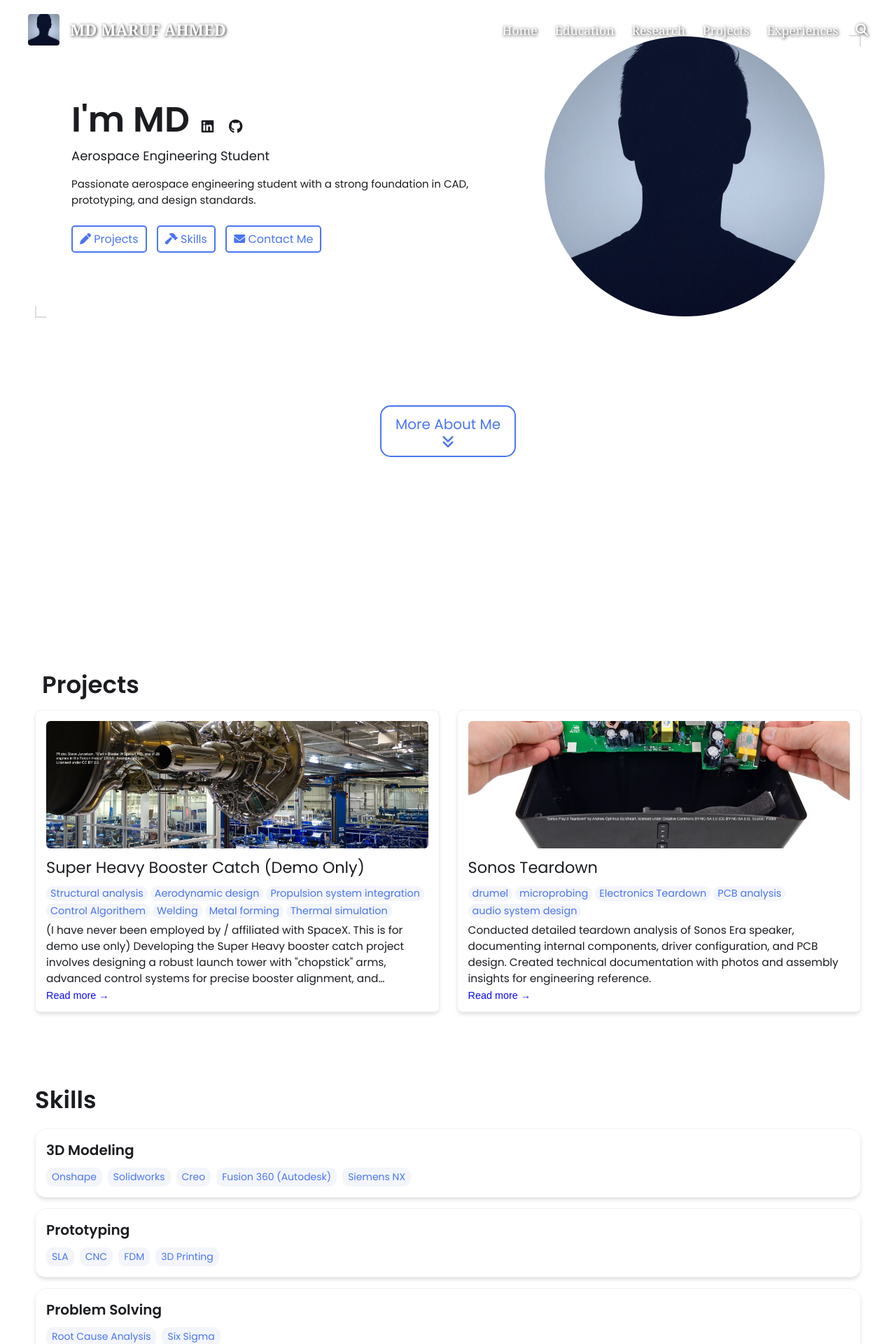
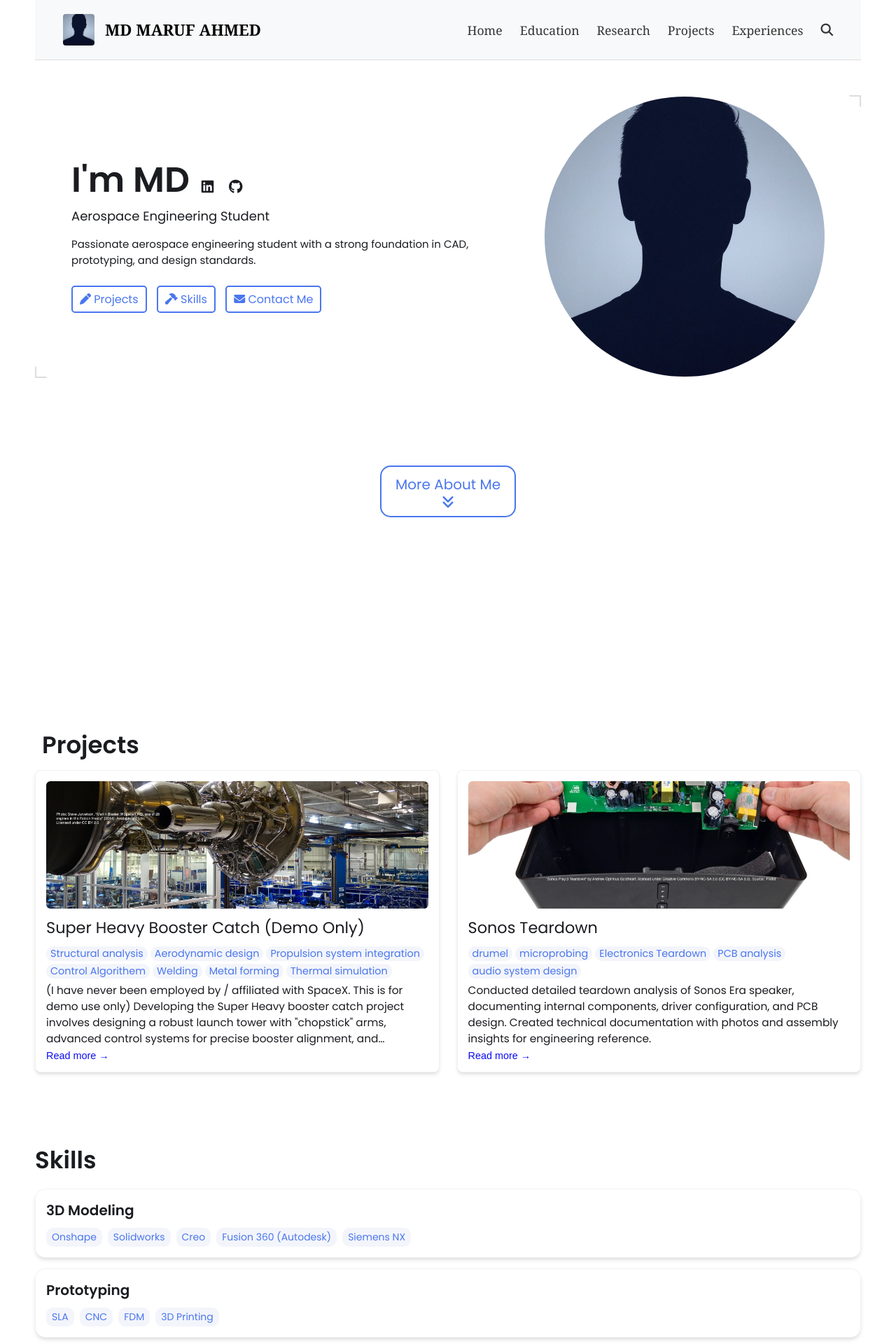
Before and after one commit to maruf066/maruf066.github.io, a Jekyll site: the page built from index.html, in a window 1280 px wide. Shown: the top 1920 px of the page at 70% size. Built offline with Jekyll 4.4.1, drawn with Linux system fonts in a browser that asks for light colours.

Commit message:
Update navbar.html

```diff
--- a/_includes/navbar.html
+++ b/_includes/navbar.html
@@ -1,24 +1,40 @@
 <!-- _includes/navbar.html -->
-<div style="position: absolute; top: 0; left: 0; width: 100%; z-index: 9999; display: flex; justify-content: space-between; align-items: center; padding: 20px 40px; box-sizing: border-box; background: transparent; font-family: Georgia, 'Times New Roman', serif;">
+{% if page.url == "/" or page.url == "/index.html" %}
+  <!-- HOME PAGE STYLES (Light background, dark text) -->
+  {% assign nav_position = "relative" %}
+  {% assign nav_bg = "#f8f9fa" %}
+  {% assign nav_text = "#000000" %}
+  {% assign nav_link = "#333333" %}
+  {% assign nav_shadow = "none" %}
+  {% assign nav_border = "1px solid #ddd" %}
+{% else %}
+  <!-- OTHER PAGES STYLES (Transparent background, white text) -->
+  {% assign nav_position = "absolute" %}
+  {% assign nav_bg = "rgba(0, 0, 0, 0.6)" %}
+  {% assign nav_text = "#ffffff" %}
+  {% assign nav_link = "#ffffff" %}
+  {% assign nav_shadow = "1px 1px 4px rgba(0,0,0,0.9)" %}
+  {% assign nav_border = "none" %}
+{% endif %}
+
+<div style="position: {{ nav_position }}; top: 0; left: 0; width: 100%; z-index: 9999; display: flex; justify-content: space-between; align-items: center; padding: 20px 40px; box-sizing: border-box; background: {{ nav_bg }}; border-bottom: {{ nav_border }}; font-family: Georgia, 'Times New Roman', serif;">
 
     <!-- Left Side: Avatar + Name -->
     <div style="display: flex; align-items: center; gap: 15px;">
-        <!-- Make sure this path matches your profile image exactly -->
         <img src="{{ site.baseurl }}/assets/images/profile-image/avatar.jpeg" alt="Profile" style="width: 45px; height: 45px; border-radius: 4px; object-fit: cover; display: block;">
-        <a href="{{ site.baseurl }}/" style="font-size: 1.4rem; font-weight: bold; color: #ffffff; text-decoration: none; text-shadow: 1px 1px 4px rgba(0,0,0,0.9);">
+        <a href="{{ site.baseurl }}/" style="font-size: 1.4rem; font-weight: bold; color: {{ nav_text }}; text-decoration: none; text-shadow: {{ nav_shadow }};">
             MD MARUF AHMED
         </a>
     </div>
 
     <!-- Right Side: Navigation Links -->
     <div style="display: flex; align-items: center; gap: 25px;">
-        <a href="{{ site.baseurl }}/" style="font-size: 1.1rem; color: #ffffff; text-decoration: none; text-shadow: 1px 1px 4px rgba(0,0,0,0.9);">Home</a>
-        <a href="{{ site.baseurl }}/education/" style="font-size: 1.1rem; color: #ffffff; text-decoration: none; text-shadow: 1px 1px 4px rgba(0,0,0,0.9);">Education</a>
-        <a href="{{ site.baseurl }}/research/" style="font-size: 1.1rem; color: #ffffff; text-decoration: none; text-shadow: 1px 1px 4px rgba(0,0,0,0.9);">Research</a>
-        <a href="{{ site.baseurl }}/projects/" style="font-size: 1.1rem; color: #ffffff; text-decoration: none; text-shadow: 1px 1px 4px rgba(0,0,0,0.9);">Projects</a>
-        <a href="{{ site.baseurl }}/experiences/" style="font-size: 1.1rem; color: #ffffff; text-decoration: none; text-shadow: 1px 1px 4px rgba(0,0,0,0.9);">Experiences</a>
-        <!-- Search Icon -->
-        <i class="fa fa-search" style="color: #ffffff; font-size: 1.1rem; text-shadow: 1px 1px 4px rgba(0,0,0,0.9);"></i>
+        <a href="{{ site.baseurl }}/" style="font-size: 1.1rem; color: {{ nav_link }}; text-decoration: none; text-shadow: {{ nav_shadow }};">Home</a>
+        <a href="{{ site.baseurl }}/education/" style="font-size: 1.1rem; color: {{ nav_link }}; text-decoration: none; text-shadow: {{ nav_shadow }};">Education</a>
+        <a href="{{ site.baseurl }}/research/" style="font-size: 1.1rem; color: {{ nav_link }}; text-decoration: none; text-shadow: {{ nav_shadow }};">Research</a>
+        <a href="{{ site.baseurl }}/projects/" style="font-size: 1.1rem; color: {{ nav_link }}; text-decoration: none; text-shadow: {{ nav_shadow }};">Projects</a>
+        <a href="{{ site.baseurl }}/experiences/" style="font-size: 1.1rem; color: {{ nav_link }}; text-decoration: none; text-shadow: {{ nav_shadow }};">Experiences</a>
+        <i class="fa fa-search" style="color: {{ nav_link }}; font-size: 1.1rem; text-shadow: {{ nav_shadow }};"></i>
     </div>
 
 </div>
```
